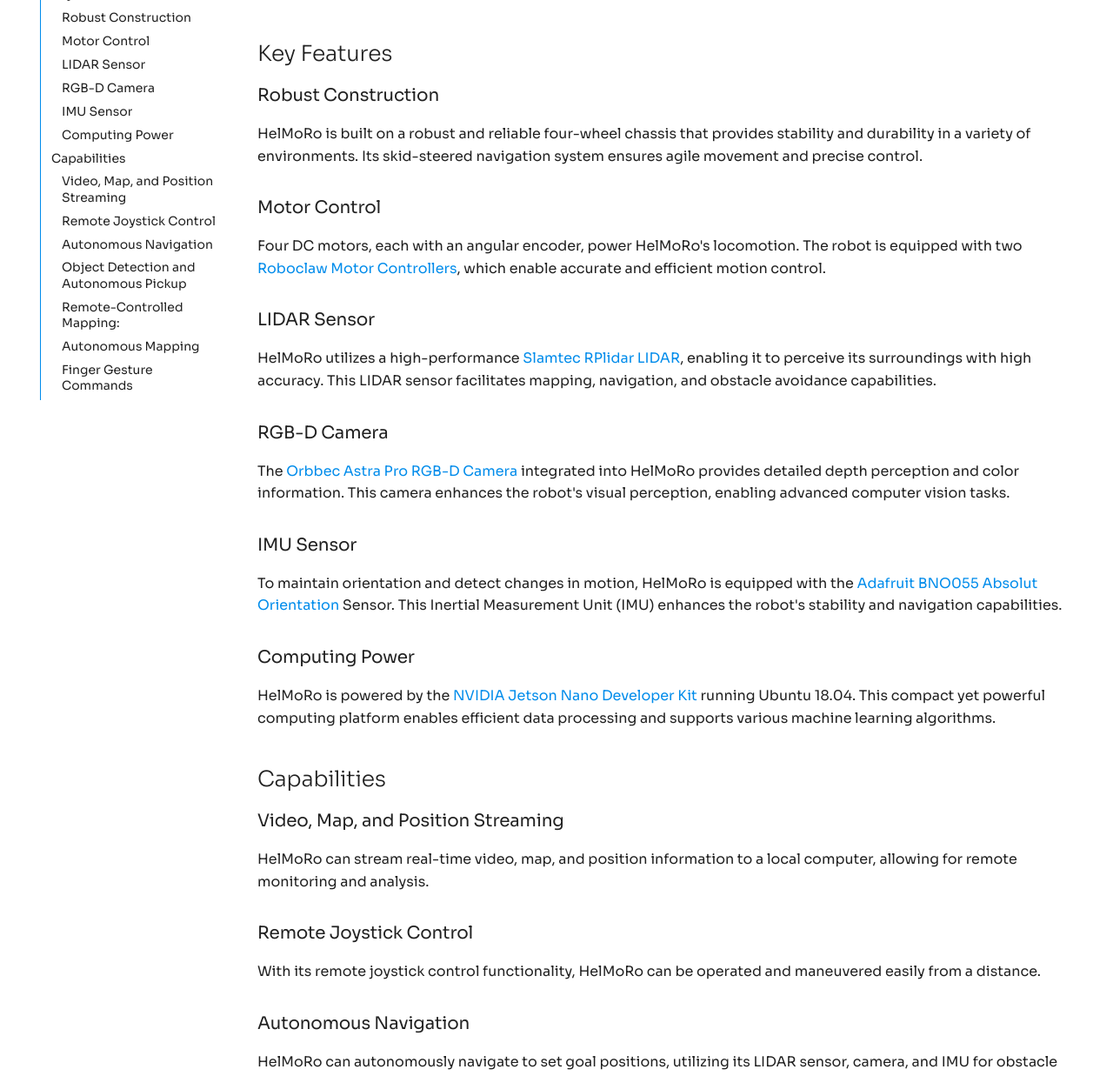
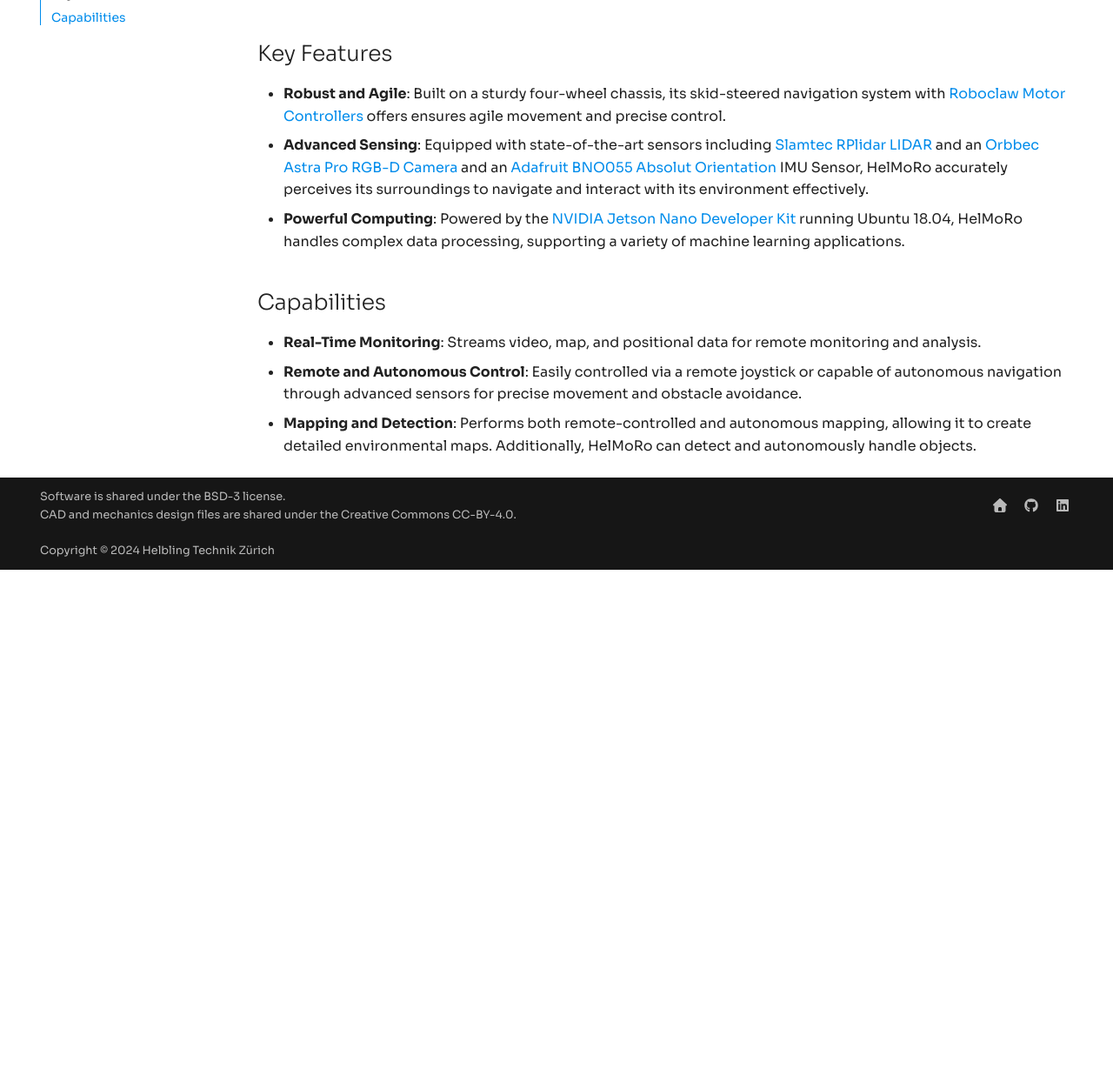
Before and after one commit to Helbling-Technik/HelMoRo, an MkDocs documentation site: the page built from docs/description.md, in a window 1280 px wide and 1400 px high, scrolled down 929 px, cut to the strip 163-1400 px from the top of the window. Shown: the whole strip at 87% size. Built offline with MkDocs 1.6.1 and Material for MkDocs 9.7.7, drawn with Linux system fonts in a browser that asks for light colours; after the commit the page ends 1747 px from its top, so only the background shows below that; some of the changed text lies outside the part shown.

Commit message:
Fix landing page and doc (#53)
* changes on landingpage - closes #48

* more concise description section making it less overlap - closes #50

```diff
--- a/docs/.overrides/home.html
+++ b/docs/.overrides/home.html
@@ -134,7 +134,7 @@
         }
 
         .tx-hero {
-            margin-top: 32px;
+            margin-top: 0px;
             margin-bottom: 32px;
             margin-left: 0;
             margin-right: 0;
@@ -269,19 +269,21 @@
             </div>
             <div class="tx-hero__content">
                 <h1> Welcome to HelMoRo </h1>
-                <p>Welcome to the official documentation of <b>Helmoro</b>, the <b>Hel</b>bling <b>mo</b>bile
-                    <b>ro</b>bot. <br> Helmoro is an open-source robotic platform designed by Helbling Technik in
-                    Zurich, Switzerland.<br><br>
-                    It is equipped with LiDAR sensors and depth cameras for autonomous navigation.
-                    Additionally, we implemented a ROS node that allows the robot to be controlled with a game
-                    controller.
+                <p>Welcome to the official documentation of <b>HelMoRo</b>, the <b>Hel</b>bling <b>mo</b>bile
+                    <b>ro</b>bot.
+                    <br> HelMoRo is an open-source robotic platform designed by Helbling Technik in
+                    Zurich, Switzerland.
+                    <br><br>
+                    The robot uses ROS(1) and is equipped with a LiDAR sensor and a depth camera for autonomous navigation (see video below).
+                    <br><br>
+                    Get started testing HelMoRo in simulation and building your own hardware:
                 </p>
                 <a href="{{ page.next_page.url | url }}" title="{{ page.next_page.title | striptags }}"
                     class="md-button md-button--primary">
                     Get started
                 </a>
                 <p>
-                    The website is structured into <a href="/hardware/bill_of_materials/" class="inverse_link">Hardware
+                    This website is structured into <a href="/hardware/bill_of_materials/" class="inverse_link">Hardware
                         Documentation</a>
                     and <a href="software/01_software_introduction/" class="inverse_link">Software Documentation</a>.
                     <br><br>
--- a/docs/description.md
+++ b/docs/description.md
@@ -1,59 +1,17 @@
-Welcome to HelMoRo, a versatile four-wheeled robot designed by [Helbling](https://www.helbling.ch/en). With its user-friendly assembly process and state-of-the-art components, HelMoRo provides an exciting platform for robotics enthusiasts and professionals alike.
+Explore the world of robotics with HelMoRo, a versatile four-wheeled robot designed by [Helbling](https://www.helbling.ch/en). With its user-friendly assembly process and state-of-the-art components, HelMoRo provides an exciting platform for robotics enthusiasts and professionals alike.
 
 <iframe src="https://helbling2.autodesk360.com/shares/public/SHd38bfQT1fb47330c99f726a386eb5b24d0?mode=embed" width="1024" height="768" allowfullscreen="true" webkitallowfullscreen="true" mozallowfullscreen="true"  frameborder="0"></iframe>
 
 ## Key Features
 
-### Robust Construction
-
-HelMoRo is built on a robust and reliable four-wheel chassis that provides stability and durability in a variety of environments. Its skid-steered navigation system ensures agile movement and precise control.
-
-### Motor Control
-
-Four DC motors, each with an angular encoder, power HelMoRo's locomotion. The robot is equipped with two [Roboclaw Motor Controllers](https://www.basicmicro.com/Roboclaw-2x7A-Motor-Controller_p_55.html), which enable accurate and efficient motion control.
-
-### LIDAR Sensor
-
-HelMoRo utilizes a high-performance [Slamtec RPlidar LIDAR](https://www.slamtec.com/en/Lidar/A2/), enabling it to perceive its surroundings with high accuracy. This LIDAR sensor facilitates mapping, navigation, and obstacle avoidance capabilities.
-
-### RGB-D Camera
-
-The [Orbbec Astra Pro RGB-D Camera](https://shop.orbbec3d.com/Astra-Pro-Plus) integrated into HelMoRo provides detailed depth perception and color information. This camera enhances the robot's visual perception, enabling advanced computer vision tasks.
-
-### IMU Sensor
-
-To maintain orientation and detect changes in motion, HelMoRo is equipped with the [Adafruit BNO055 Absolut Orientation](https://learn.adafruit.com/adafruit-bno055-absolute-orientation-sensor) Sensor. This Inertial Measurement Unit (IMU) enhances the robot's stability and navigation capabilities.
-
-### Computing Power
-
-HelMoRo is powered by the [NVIDIA Jetson Nano Developer Kit](https://developer.nvidia.com/embedded/jetson-nano-developer-kit) running Ubuntu 18.04. This compact yet powerful computing platform enables efficient data processing and supports various machine learning algorithms.
+- **Robust and Agile**:
+Built on a sturdy four-wheel chassis, its skid-steered navigation system with [Roboclaw Motor Controllers](https://www.basicmicro.com/Roboclaw-2x7A-Motor-Controller_p_55.html) offers ensures agile movement and precise control.
+- **Advanced Sensing**:
+Equipped with state-of-the-art sensors including [Slamtec RPlidar LIDAR](https://www.slamtec.com/en/Lidar/A2/) and an [Orbbec Astra Pro RGB-D Camera](https://shop.orbbec3d.com/Astra-Pro-Plus) and an [Adafruit BNO055 Absolut Orientation](https://learn.adafruit.com/adafruit-bno055-absolute-orientation-sensor) IMU Sensor, HelMoRo accurately perceives its surroundings to navigate and interact with its environment effectively.
+- **Powerful Computing**: Powered by the [NVIDIA Jetson Nano Developer Kit](https://developer.nvidia.com/embedded/jetson-nano-developer-kit) running Ubuntu 18.04, HelMoRo handles complex data processing, supporting a variety of machine learning applications.
 
 ## Capabilities
 
-### Video, Map, and Position Streaming
-
- HelMoRo can stream real-time video, map, and position information to a local computer, allowing for remote monitoring and analysis.
-
-### Remote Joystick Control
-
-With its remote joystick control functionality, HelMoRo can be operated and maneuvered easily from a distance.
-
-### Autonomous Navigation
-
-HelMoRo can autonomously navigate to set goal positions, utilizing its LIDAR sensor, camera, and IMU for obstacle avoidance and path planning.
-
-### Object Detection and Autonomous Pickup
-
-The robot can detect objects and perform autonomous pickup tasks.
-
-### Remote-Controlled Mapping:
-
-HelMoRo can be remotely controlled to perform mapping tasks, allowing for the creation of detailed maps of its environment.
-
-### Autonomous Mapping
-
-Using its LIDAR sensor and mapping algorithms, HelMoRo can autonomously explore and map unknown environments.
-
-### Finger Gesture Commands
-
-Under development is the ability for HelMoRo to interpret finger gestures as commands for autonomous pickup tasks, adding a touch of interactivity to its functionality.
+- **Real-Time Monitoring**: Streams video, map, and positional data for remote monitoring and analysis.
+- **Remote and Autonomous Control**: Easily controlled via a remote joystick or capable of autonomous navigation through advanced sensors for precise movement and obstacle avoidance.
+- **Mapping and Detection**: Performs both remote-controlled and autonomous mapping, allowing it to create detailed environmental maps. Additionally, HelMoRo can detect and autonomously handle objects.
```
Also changed, not shown: README.md (+5 -39 lines), docs/README.md (added, +44 -0 lines), docs/collaboration.md (+2 -48 lines), docs/hardware/bill_of_materials.md (+5 -6 lines), docs/software/01_software_introduction.md (+3 -3 lines).
